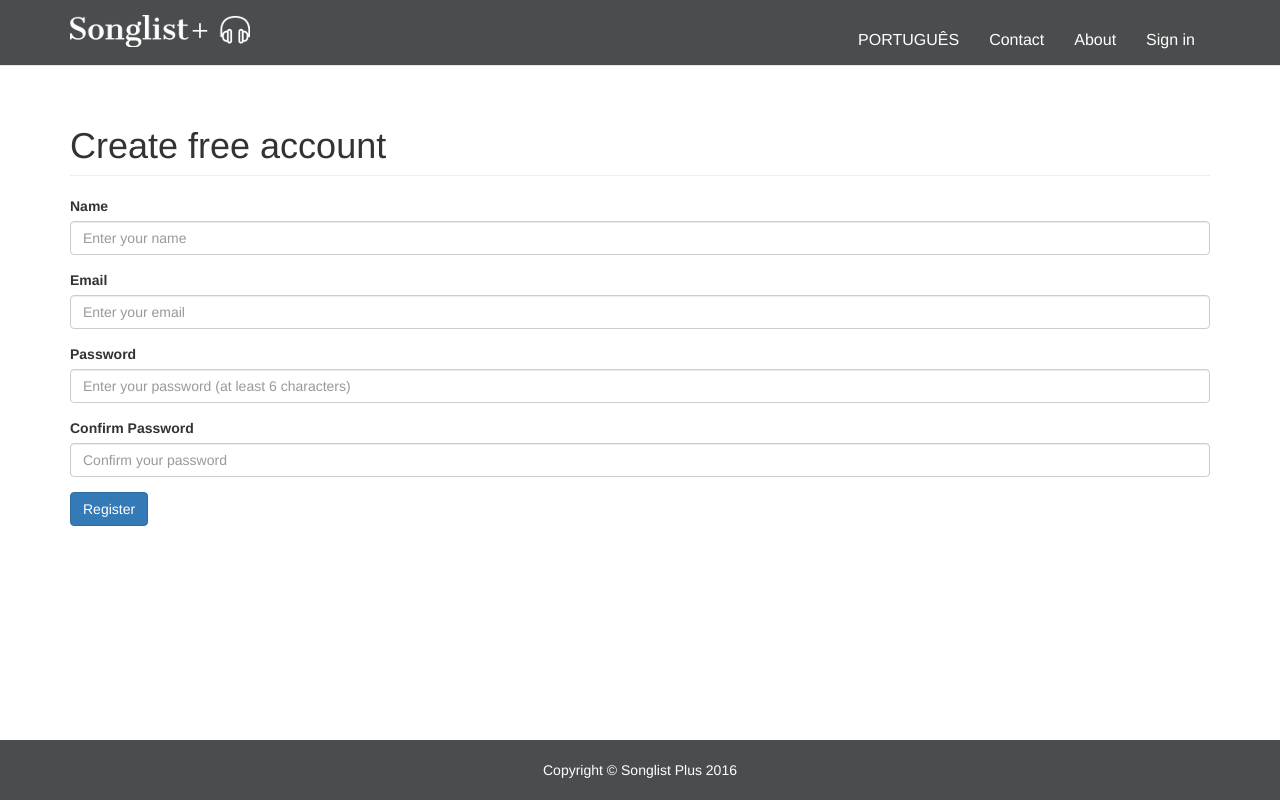
After one commit to nandopedrosa/snglist, a Flask app: page /signup in a window 1280 px wide. The commit adds this page. Run offline with Flask 2, Linux system fonts and the light colour scheme; parts of the project's set-up code (start-up, migrations or seed data) failed here and were passed over; some libraries are stand-ins or nearby versions.

Commit message:
Add signup form (no persistence yet)

```diff
--- a/app/forms.py
+++ b/app/forms.py
@@ -7,9 +7,9 @@ __email__ = "fpedrosa@gmail.com"
 """
 
 from flask.ext.wtf import Form
-from wtforms import StringField, TextAreaField
-from wtforms.widgets import TextArea, TextInput
-from wtforms.validators import InputRequired, Length, Email
+from wtforms import StringField, TextAreaField, PasswordField
+from wtforms.widgets import TextArea, TextInput, PasswordInput
+from wtforms.validators import InputRequired, Length, Email, EqualTo
 from flask.ext.babel import lazy_gettext
 
 
@@ -28,6 +28,14 @@ class AngularJSTextArea(TextArea):
             if key.startswith('ng_'):
                 kwargs['ng-' + key[3:]] = kwargs.pop(key)
         return super(AngularJSTextArea, self).__call__(field, **kwargs)
+
+
+class AngularJSPasswordInput(PasswordInput):
+    def __call__(self, field, **kwargs):
+        for key in list(kwargs):
+            if key.startswith('ng_'):
+                kwargs['ng-' + key[3:]] = kwargs.pop(key)
+        return super(AngularJSPasswordInput, self).__call__(field, **kwargs)
 
 
 # noinspection PyAbstractClass
@@ -50,3 +58,31 @@ class ContactForm(Form):
         , Length(min=3, max=4000, message=lazy_gettext("Your message must have between 3 and 4000 characters"))
     ], description=lazy_gettext(
         'Enter your message with suggestions, bug reports or anything else you think is important'))
+
+
+class SignupForm(Form):
+    name = StringField(lazy_gettext("Name"), widget=AngularJSTextInput(), description=lazy_gettext('Enter your name'),
+                       validators=[
+                           InputRequired(lazy_gettext("Please, enter your name")),
+                           Length(min=2, message=lazy_gettext("Your name must have a minimum of 3 characters")),
+                           Length(max=128, message=lazy_gettext("Your name must have a maximum of 128 characters"))
+                       ])
+
+    email = StringField("Email", widget=AngularJSTextInput(), description=lazy_gettext('Enter your email'), validators=[
+        InputRequired(lazy_gettext("Please, enter your email"))
+        , Length(min=6, message=lazy_gettext("Your email must have a minimum of 6 characters"))
+        , Email(message=lazy_gettext("Please, inform a valid email"))
+    ])
+
+    password = PasswordField(lazy_gettext("Password"),
+                             widget=AngularJSPasswordInput(),
+                             description=lazy_gettext('Enter your password (at least 6 characters)'),
+                             validators=[
+                                 InputRequired(lazy_gettext('Please, enter your password')),
+                                 Length(min=6, message=lazy_gettext("Your password must have at least 6 characters")),
+                                 EqualTo('password2', message=lazy_gettext('Passwords must match'))])
+
+    password2 = PasswordField(lazy_gettext("Confirm Password"),
+                              widget=AngularJSPasswordInput(),
+                              description=lazy_gettext('Confirm your password'),
+                              validators=[InputRequired(lazy_gettext('Please, confirm your password'))])
--- a/app/static/js/app.js
+++ b/app/static/js/app.js
@@ -41,7 +41,7 @@
             contactCtlr.errors = {}; //Init errors
             $http({
                 method: 'POST',
-                url: '/send-message',
+                url: '/contact',
                 data: $.param(contactCtlr.formData)
             })
             .then(function(response) {
@@ -69,4 +69,48 @@
         };
     }]);
 
+//-------------------------------- Signup Form Controller ------------------------------------------
+    app.controller('SignupFormController', ['$http', function ($http) {
+
+        var signupCtlr = this;
+        signupCtlr.formData = {}; //Form to be serialized
+        signupCtlr.message = ''; //Error or Success message
+
+        //Signs up a new user
+        this.signup = function () {
+            signupCtlr.errors = {}; //Init errors
+            $http({
+                method: 'POST',
+                url: '/signup',
+                data: $.param(signupCtlr.formData)
+            })
+            .then(function(response) {
+                if(response.data.error) {
+                    signupCtlr.errors.error = true;
+
+                    if(response.data.name != undefined) {
+                        signupCtlr.errors.name = response.data.name[0];
+                    }
+
+                    if(response.data.email != undefined) {
+                        signupCtlr.errors.email = response.data.email[0];
+                    }
+
+                    if(response.data.password != undefined) {
+                        signupCtlr.errors.password = response.data.password[0];
+                    }
+
+                     if(response.data.password2 != undefined) {
+                        signupCtlr.errors.password2 = response.data.password2[0];
+                    }
+
+                } else {
+                    signupCtlr.errors.error = false;
+                    signupCtlr.formData = {};
+                }
+                signupCtlr.message = response.data.msg;
+            });
+        };
+    }]);
+
 })();
--- a/app/templates/home.html
+++ b/app/templates/home.html
@@ -5,7 +5,7 @@
             <small class="sng-blue">{{ _('music on your figners') }}</small>
         </h1>
         <p >{{ _('Songlist Plus is a web-based and mobile application with all the features your band needs. Manage bands, songs, shows and share your repertoire with your friends. Sync everything with your mobile device and start rocking! ') }}</p>
-        <button type="button" class="btn btn-lg btn-danger">{{ _('Create free account') }}</button>
+        <a href="/signup" class="btn btn-lg btn-danger" role="button">{{ _('Create free account') }}</a>
     </header>
     <hr>
 
--- /dev/null
+++ b/app/templates/signup.html
@@ -0,0 +1,39 @@
+{% extends "base.html" %}
+{% block content %}
+
+    <div class="row">
+        <div class="col-xs-12">
+            <h1 class="page-header">{{ _('Create free account') }}</h1>
+        </div>
+    </div>
+
+     <div class="row" ng-cloak>
+        <div class="col-xs-12" ng-controller="SignupFormController as signupCtlr">
+            <div class="alert" ng-class="{'alert-danger': signupCtlr.errors.error == true, 'alert-success': signupCtlr.errors.error == false}" ng-show="signupCtlr.message != ''" role="alert">[[ signupCtlr.message ]]</div>
+            <form id="signup-form">
+                <div class="form-group">
+                    {{ signup_form.name.label }}
+                    {{ signup_form.name(class="form-control", ng_model="signupCtlr.formData.name", placeholder=signup_form.name.description) }}
+                    <p class="text-danger">[[ signupCtlr.errors.name ]]</p>
+                </div>
+                <div class="form-group">
+                    {{ signup_form.email.label }}
+                    {{ signup_form.email(class="form-control", ng_model="signupCtlr.formData.email", placeholder=signup_form.email.description) }}
+                    <p class="text-danger">[[ signupCtlr.errors.email ]]</p>
+                </div>
+                <div class="form-group">
+                    {{ signup_form.password.label }}
+                    {{ signup_form.password(class="form-control", ng_model="signupCtlr.formData.password", placeholder=signup_form.password.description) }}
+                    <p class="text-danger">[[ signupCtlr.errors.password ]]</p>
+                </div>
+                <div class="form-group">
+                    {{ signup_form.password2.label }}
+                    {{ signup_form.password2(class="form-control", ng_model="signupCtlr.formData.password2", placeholder=signup_form.password2.description) }}
+                    <p class="text-danger">[[ signupCtlr.errors.password2 ]]</p>
+                </div>
+            </form>
+            <button ng-click="signupCtlr.signup()" type="button" class="btn btn-primary pull-left">{{_('Register')}}</button>
+        </div>
+    </div>
+
+{% endblock %}
--- a/app/util.py
+++ b/app/util.py
@@ -7,14 +7,43 @@ __email__ = "fpedrosa@gmail.com"
 """
 
 from flask.ext.mail import Message
+from flask import url_for
 from app import app, mail
 from app.decorators import async
 from app.config import ADMINS
 
 
-def send_email(username, reply_to, text_body):
+def send_confirmation(username, email, token):
     """
-    Sends an email to the given recipients
+    Sends a confirmation email to a new user
+    :param username: the name of the person who just registered
+    :param email: the email of the recipient
+    :param token: auth token
+    :return: None
+    """
+    subject = get_text("Welcome to Songlist Plus!")
+    msg = Message(subject, recipients=email)
+    msg.body = get_text(
+        """Dear {0},
+
+        Welcome to Songlist Plus!
+
+        To confirm your account, please click on the following link:
+
+        {1}
+
+        Sincerely,
+
+        The Songlist Plus Team
+
+        Note: this is an automatic message, there is no need to reply.
+        """).format(username, url_for('confirmation', token=token, _external=True))
+    __send_email_async(app, msg)
+
+
+def send_contact(username, reply_to, text_body):
+    """
+    Sends a contact message to the given recipients
     :param username: the name of the person who sent the contact message
     :param reply_to: the email of the person who sent the contact message
     :param text_body: the message
--- a/app/views.py
+++ b/app/views.py
@@ -12,8 +12,8 @@ from flask import render_template, request, session, redirect, url_for, jsonify
 from flask.ext.babel import gettext
 from app import app, babel
 from app.config import LANGUAGES
-from app.forms import ContactForm
-from app.util import send_email
+from app.forms import ContactForm, SignupForm
+from app.util import send_contact
 
 
 @app.route('/')
@@ -25,35 +25,6 @@ def index():
     """
 
     return render_template("home.html")
-
-
-@app.route('/contact', methods=["GET"])
-def contact():
-    """
-    Renders the contact page
-    :return: The rendered contact page
-    """
-    return render_template("contact.html", contact_form=ContactForm())
-
-
-@app.route('/send-message', methods=["POST"])
-def send_message():
-    """
-    Sends a contact message
-    :return: a JSON file with status code (OK/ERROR). If an error occurs, the JSON file also has a list with the error
-    messages and related fields
-    """
-    form = ContactForm(request.form)
-
-    if form.validate():
-        form.errors['error'] = False
-        form.errors['msg'] = gettext('Message successfully sent')
-        send_email(form.name.data, form.email.data, form.message.data)
-    else:
-        form.errors['error'] = True
-        form.errors['msg'] = gettext('Your message could not be sent')
-
-    return jsonify(form.errors)
 
 
 @app.route('/change-language', methods=['POST'])
@@ -84,3 +55,51 @@ def get_locale():
         return session['lang']
     else:
         'en'
+
+
+@app.route('/contact', methods=["GET", "POST"])
+def send_message():
+    """
+    Sends a contact message
+    :return:
+    GET: The Contact Form page
+
+    POST: a JSON file with status code (OK/ERROR). If an error occurs, the JSON file also has a list with the error
+    messages and related fields
+    """
+    if request.method == 'GET':
+        return render_template("contact.html", contact_form=ContactForm())
+
+    form = ContactForm(request.form)
+
+    if form.validate():
+        form.errors['error'] = False
+        send_contact(form.name.data, form.email.data, form.message.data)
+        form.errors['msg'] = gettext('Message successfully sent')
+    else:
+        form.errors['error'] = True
+        form.errors['msg'] = gettext('Your message could not be sent. Check the errors below.')
+
+    return jsonify(form.errors)
+
+
+@app.route('/signup', methods=["GET", "POST"])
+def contact():
+    """
+    Renders the contact page
+    :return: The rendered contact page
+    """
+    if request.method == 'GET':
+        return render_template("signup.html", signup_form=SignupForm())
+
+    form = SignupForm(request.form)
+
+    if form.validate():
+        form.errors['error'] = False
+        # TODO: criar usuario (nao confirmado) e mandar email de confirmacao
+        form.errors['msg'] = gettext('Signup succesful')
+    else:
+        form.errors['error'] = True
+        form.errors['msg'] = gettext('Signup unsuccessful. Check the errors below.')
+
+    return jsonify(form.errors)
```
